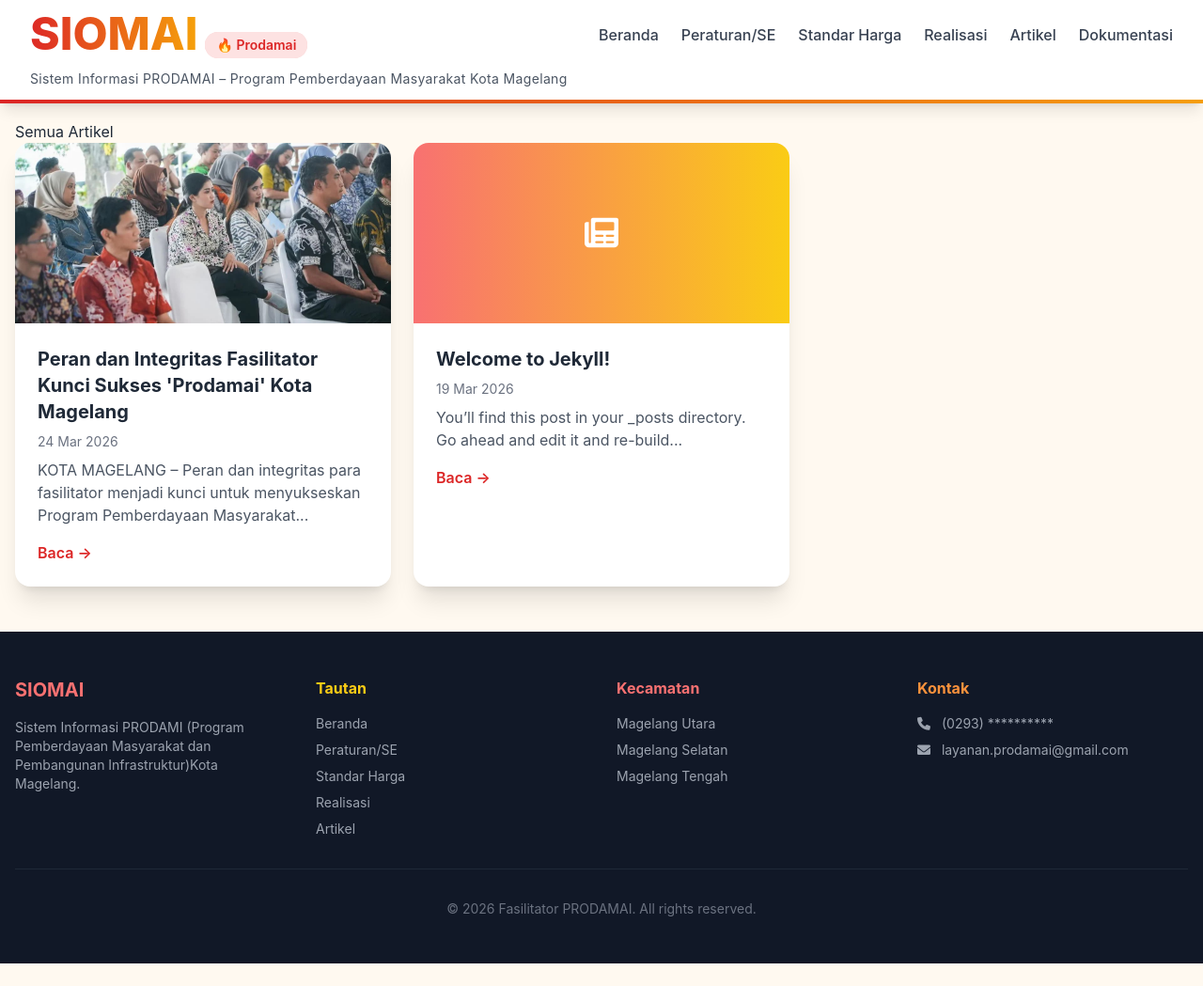
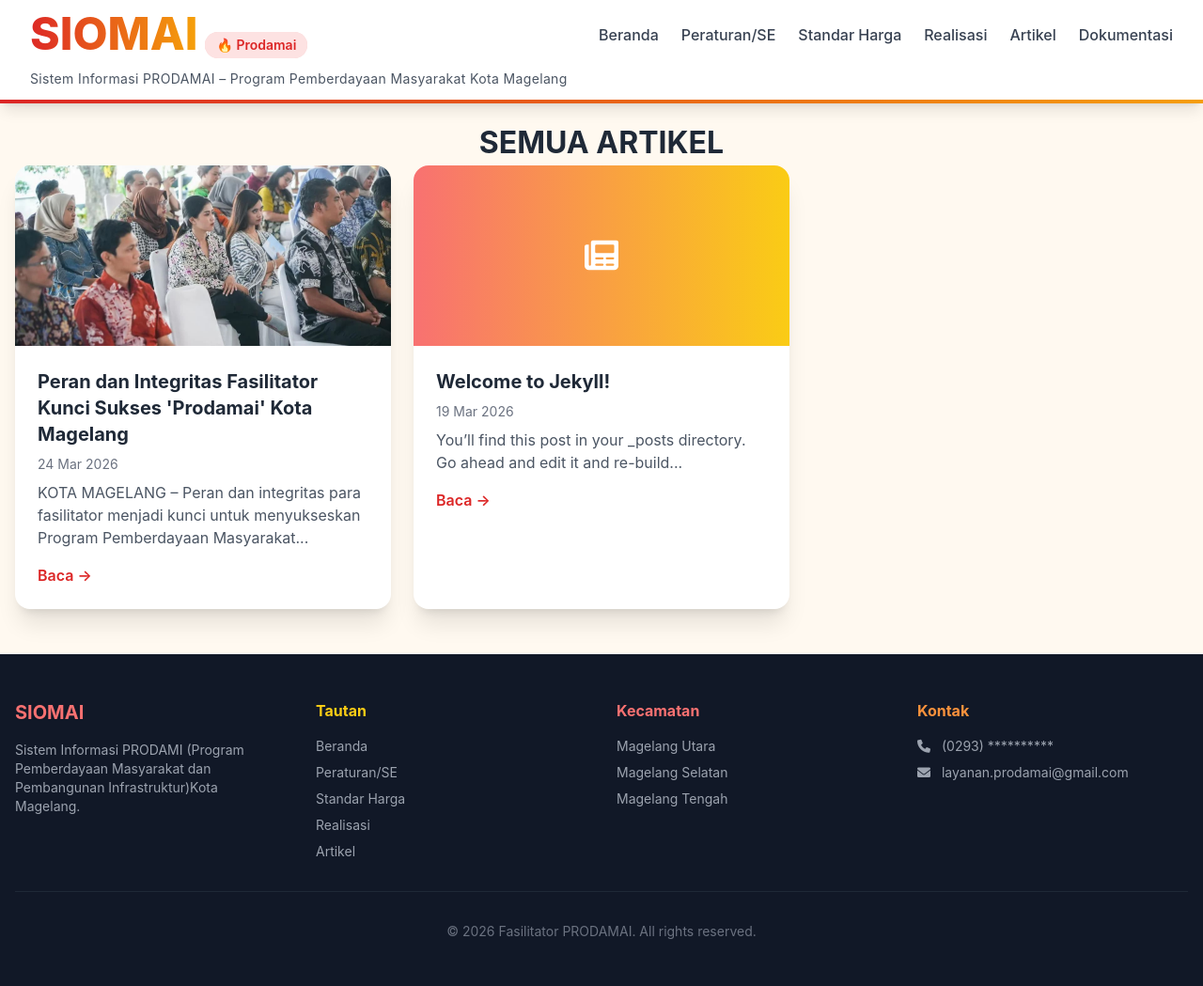
Before and after one commit to fasilitatormgl/siomai, a Jekyll site: the page built from artikel.md, in a window 1280 px wide and 1049 px high. Shown: the whole window at 94% size. Built offline with Jekyll 4.4.1, drawn with Linux system fonts in a browser that asks for light colours; nearby versions of some CDN libraries.

Commit message:
Update artikel.md

```diff
--- a/artikel.md
+++ b/artikel.md
@@ -3,7 +3,9 @@ layout: default
 title: Semua Artikel
 ---
 
-## Semua Artikel
+<div align="center">
+  <strong style="font-size: 2em;">SEMUA ARTIKEL</strong>
+</div>
 
 <div class="grid md:grid-cols-2 lg:grid-cols-3 gap-6">
     {% for post in site.posts %}
```
